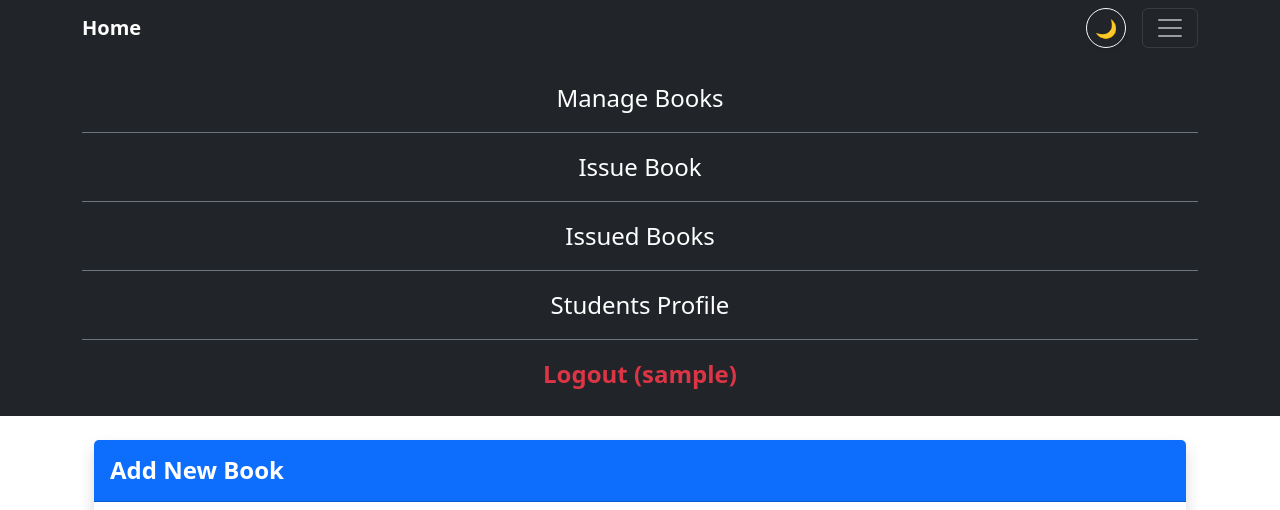
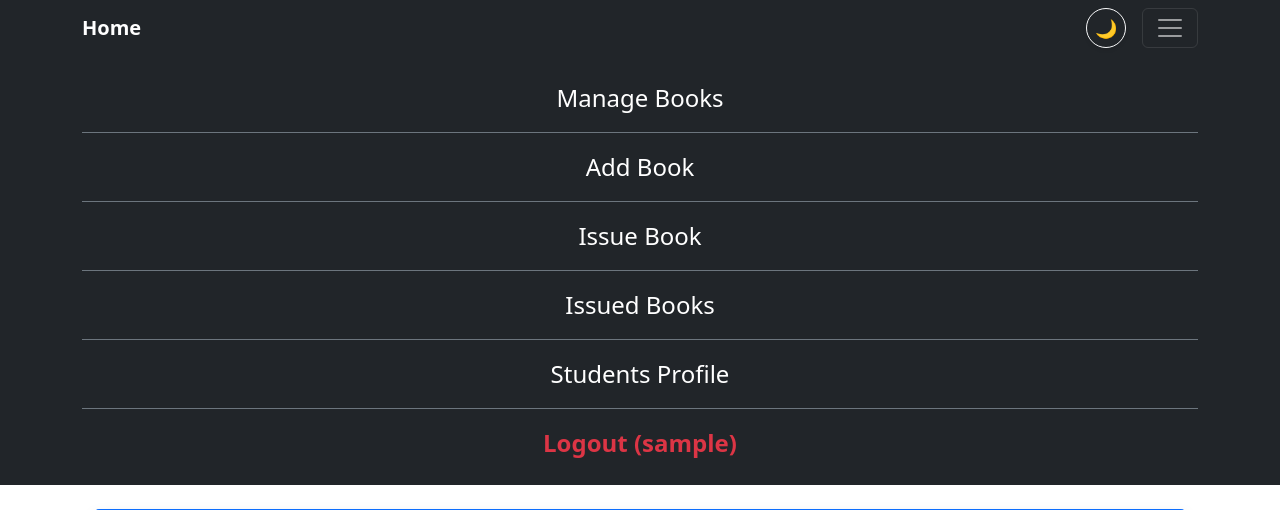
Before and after one commit to Summmit04/LibraryProject, a Django app: page /library/add-book/ in a window 1280 px wide, after a click that opens the changed part. Shown: the top 510 px of the page. Run offline with Django 5.2, Linux system fonts and the light colour scheme; the visitor is signed in with stand-in values (Sample User, id 1).

Commit message:
Add Add Book link to navbar

```diff
--- a/library/templates/library/base.html
+++ b/library/templates/library/base.html
@@ -2,7 +2,7 @@
 <html lang="en" data-bs-theme="light">
 <head>
     <style>
-    /* Table row pop-out hover effect */
+
     .table tbody tr {
         transition: all 0.25s ease-in-out;
     }
@@ -66,6 +66,9 @@
                         <a class="nav-link text-white fs-4" href="{% url 'manage_books' %}">Manage Books</a>
                     </li>
                     <li class="nav-item py-2 border-bottom border-secondary">
+                        <a class="nav-link text-white fs-4" href="{% url 'add_book' %}">Add Book</a>
+                    </li>
+                    <li class="nav-item py-2 border-bottom border-secondary">
                         <a class="nav-link text-white fs-4" href="{% url 'issue_book' %}">Issue Book</a>
                     </li>
                     <li class="nav-item py-2 border-bottom border-secondary">
@@ -83,7 +86,7 @@
     </nav>
 
     <div class="container">
-        <!-- Django Messages Popup Alerts -->
+
         {% if messages %}
             <div class="mt-3">
                 {% for message in messages %}
```
